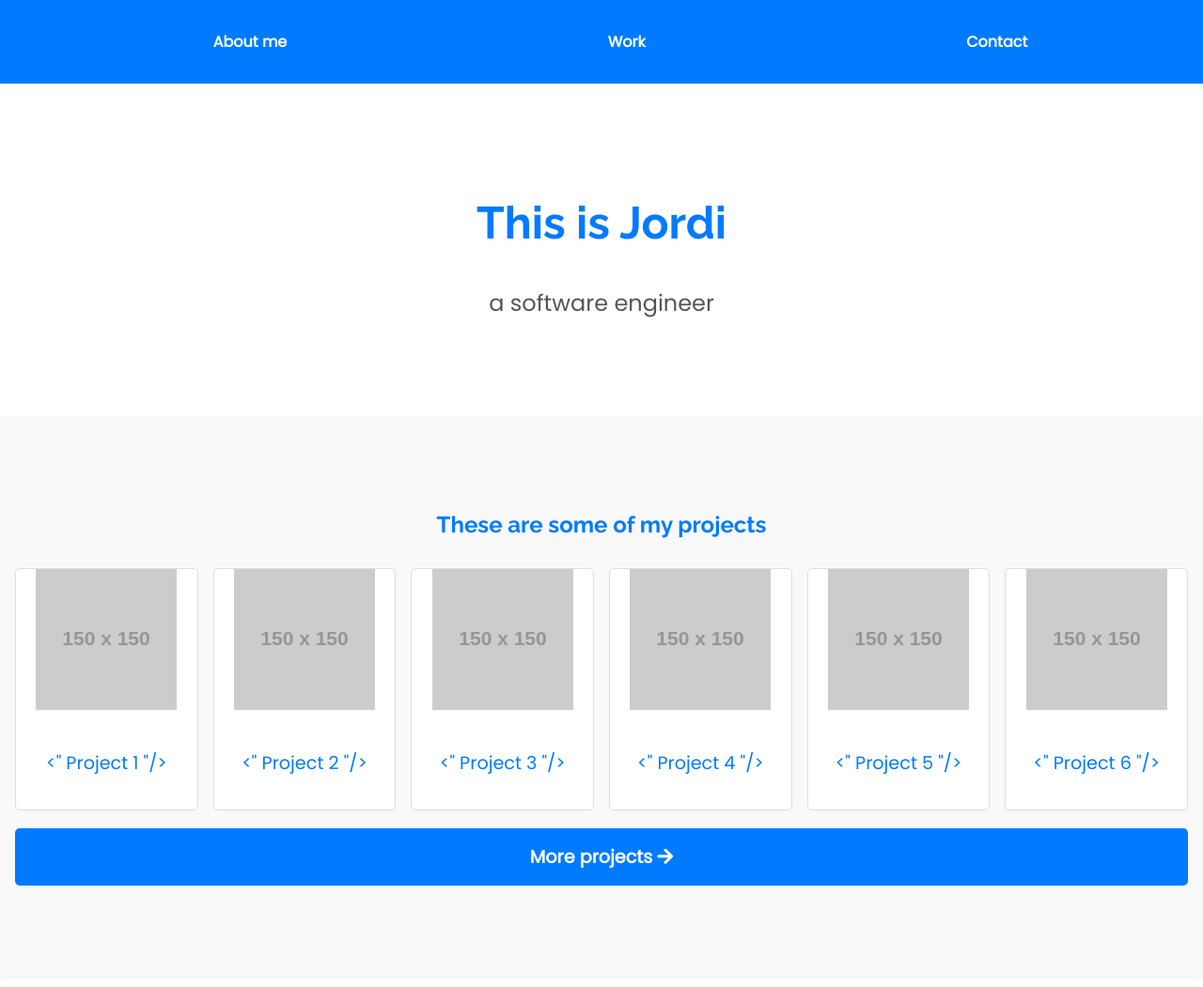
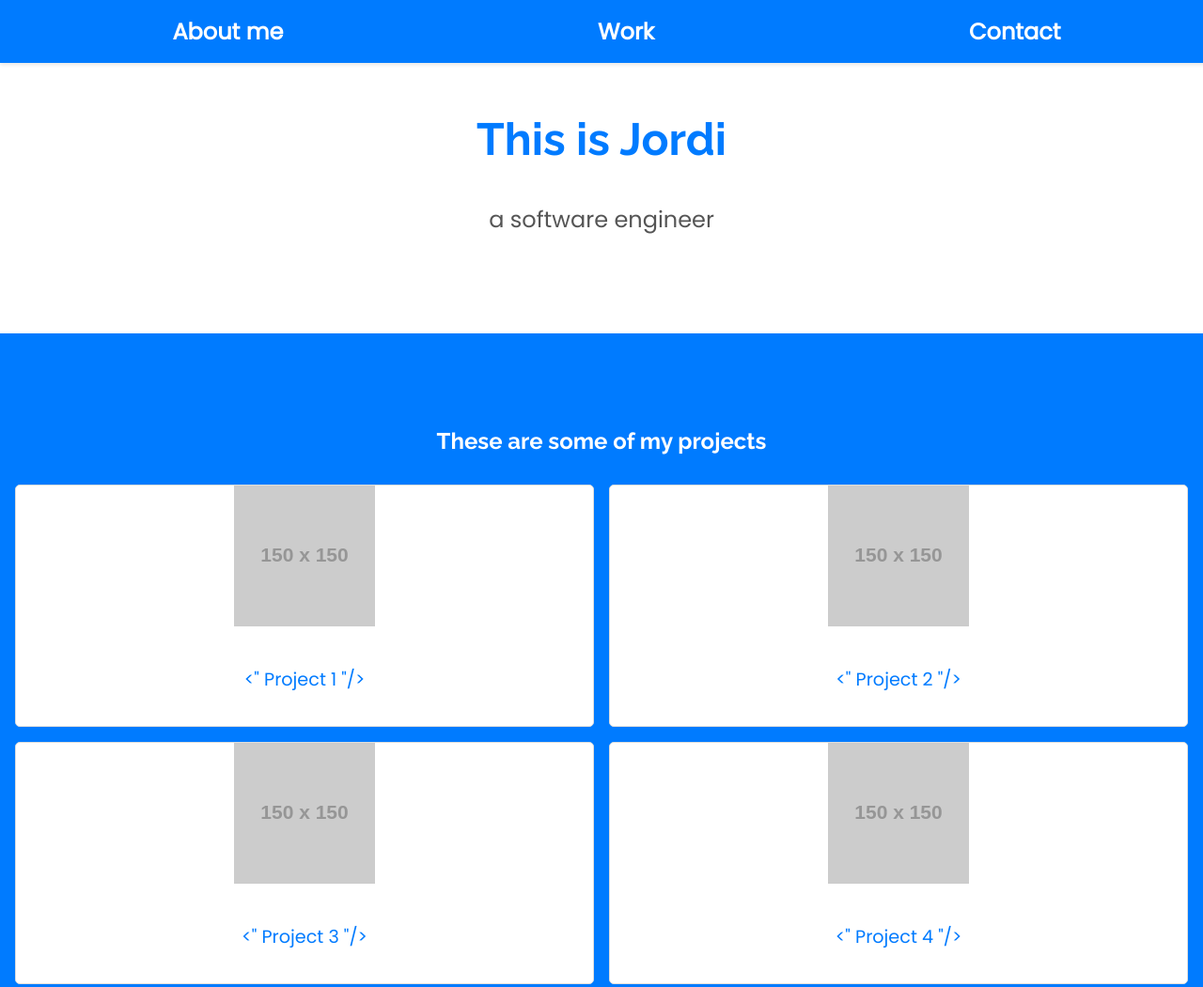
Before and after one commit to Hyron04/personalPortfolioWebpage, a plain HTML site: page index.html in a window 1280 px wide. Shown: the top 1051 px of the page at 94% size. Drawn offline with Linux system fonts and the light colour scheme; placeholder pictures from the web are drawn by us.

Commit message:
Changes in CSS-V2

```diff
--- a/styles.css
+++ b/styles.css
@@ -23,12 +23,20 @@ a {
     color: white;
     padding: 1rem;
     box-shadow: 0 2px 4px rgba(0, 0, 0, 0.1);
+    position: fixed;
+    width: 100%;
+    z-index: 1000;
+    top: 0;
+    left: 0;
+    font-size: 1.5rem;
 }
 
 .nav-list {
     list-style: none;
     display: flex;
     justify-content: space-around;
+    margin: 0;
+    padding: 0;
 }
 
 .nav-list li a {
@@ -62,18 +70,19 @@ a {
 /* Projects section styles */
 .project-section {
     padding: 5rem 1rem;
-    background-color: #f9f9f9;
+    background-color: #007bff;
 }
 
 .project-section-header {
     text-align: center;
     margin-bottom: 2rem;
-    color: #007bff;
+    color: #ffffff;
 }
 
 .projects-grid {
     display: grid;
-    grid-template-columns: repeat(auto-fit, minmax(150px, 1fr));
+    grid-template-columns: repeat(auto-fit, minmax(450px, 1fr));
+    margin-bottom: 40px;
     gap: 1rem;
 }
 
@@ -100,18 +109,19 @@ a {
 .additionalProjects {
     display: block;
     padding: 1rem 2rem;
-    background-color: #007bff;
-    color: white;
+    background-color: #ffffff;
+    color: #007bff;
     font-size: 1.2rem;
     font-weight: bold;
     border-radius: 5px;
     transition: background-color 0.3s, transform 0.3s;
     text-align: center;
-
+    width: 15%;
+    margin: 0 auto;
 }
 
 .additionalProjects:hover {
-    background-color: #0056b3;
+    background-color: #d0cdcd;
     transform: scale(1.05);
 }
 
```
